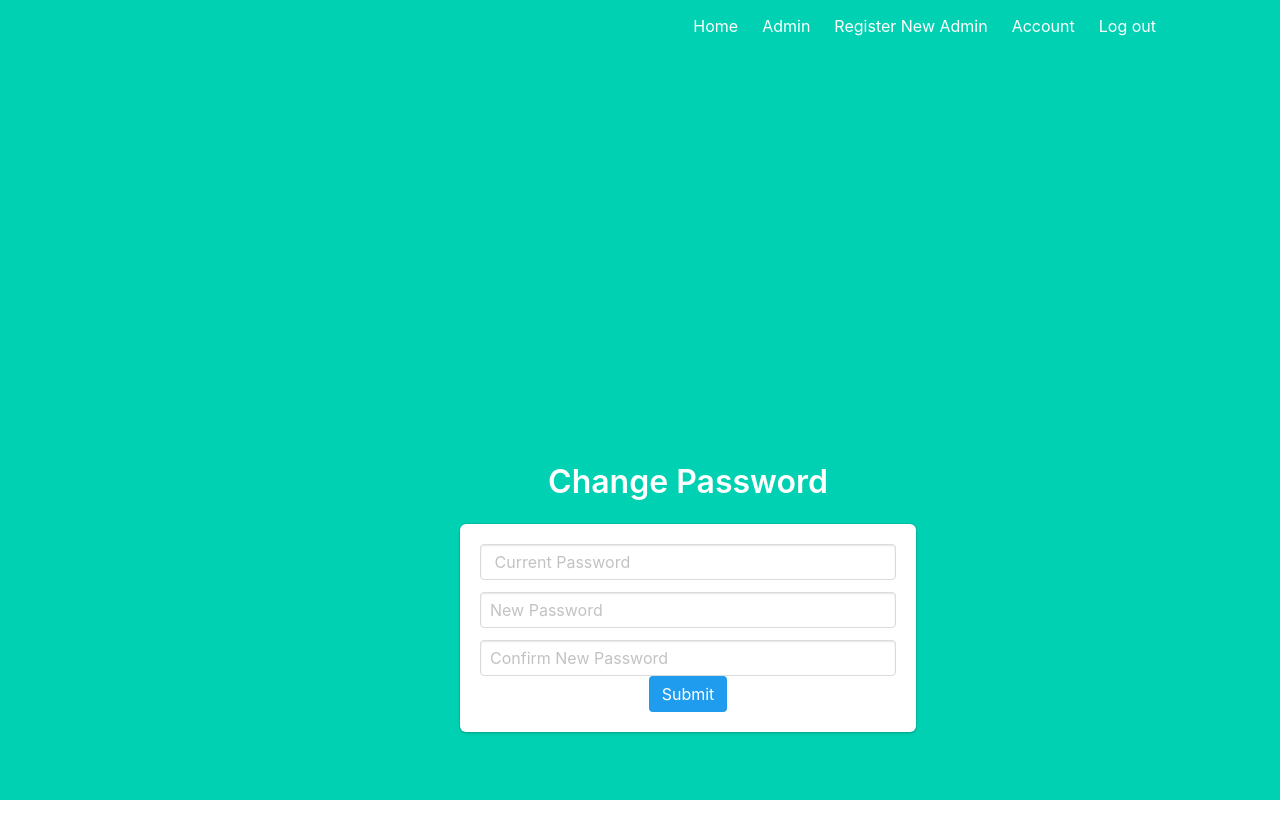
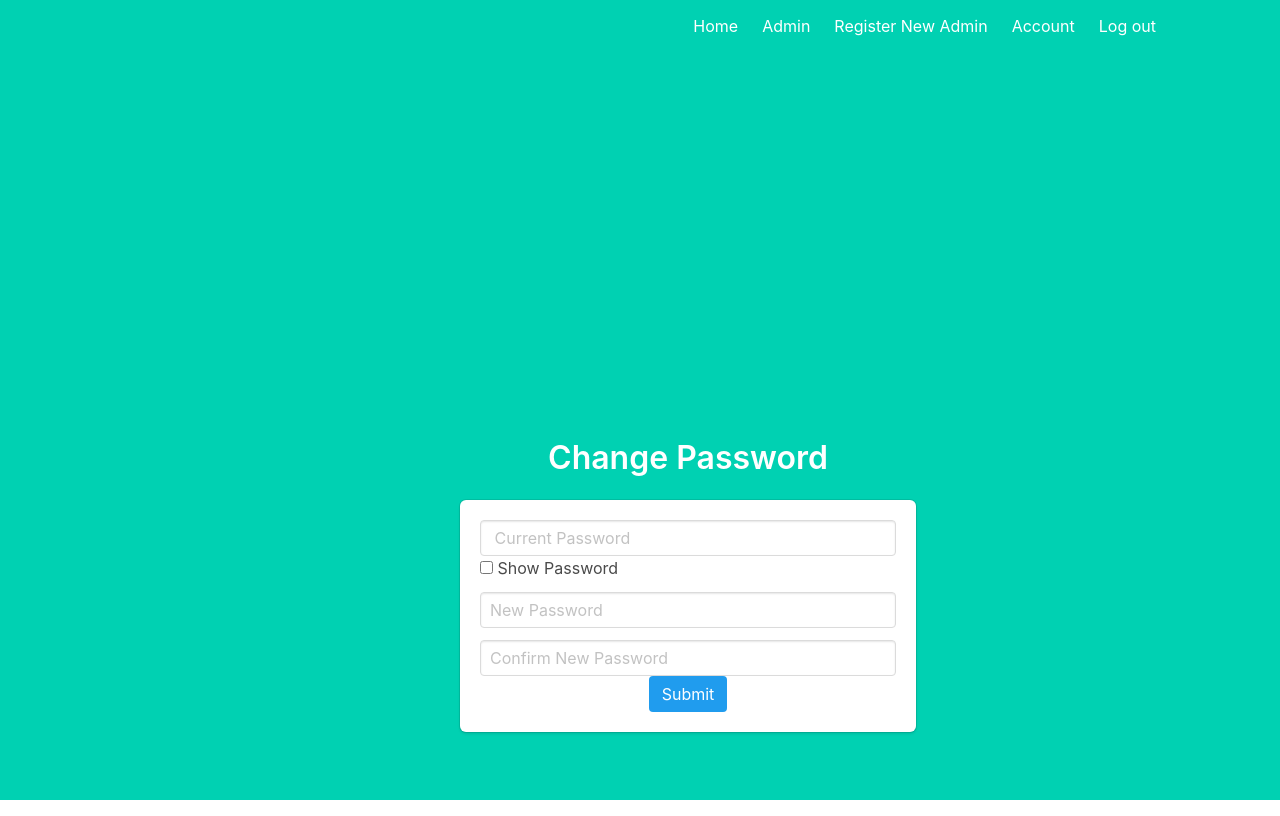
Before and after one commit to Despiix/Lottery-Web-App, a Flask app: a page that uses templates/users/change_password.html in a window 1280 px wide. Run offline with Flask 3, Linux system fonts and the light colour scheme; a user stored in the database is signed in; some libraries are stand-ins or nearby versions.

Commit message:
Added a show password button to un-hide the password

```diff
--- a/templates/users/change_password.html
+++ b/templates/users/change_password.html
@@ -15,7 +15,8 @@
                 <div class="field">
                     {{ form.csrf_token() }}
                     <div class="control">
-                        {{ form.current_password(class="input", placeholder=" Current Password") }}
+                        {{ form.current_password(class="input", placeholder=" Current Password", id="currentPassword") }}
+                        <input type="checkbox" onclick="togglePassword()"> Show Password
                         {% for error in form.current_password.errors %}
                             <p class="help is-danger">{{ error }}</p>
                         {% endfor %}
@@ -43,4 +44,16 @@
             </form>
         </div>
     </div>
+
+    <script>
+function togglePassword() {
+    var passwordField = document.getElementById('currentPassword');
+    if (passwordField.type === "password") {
+        passwordField.type = "text";
+    } else {
+        passwordField.type = "password";
+    }
+}
+</script>
+
 {% endblock %}
```
